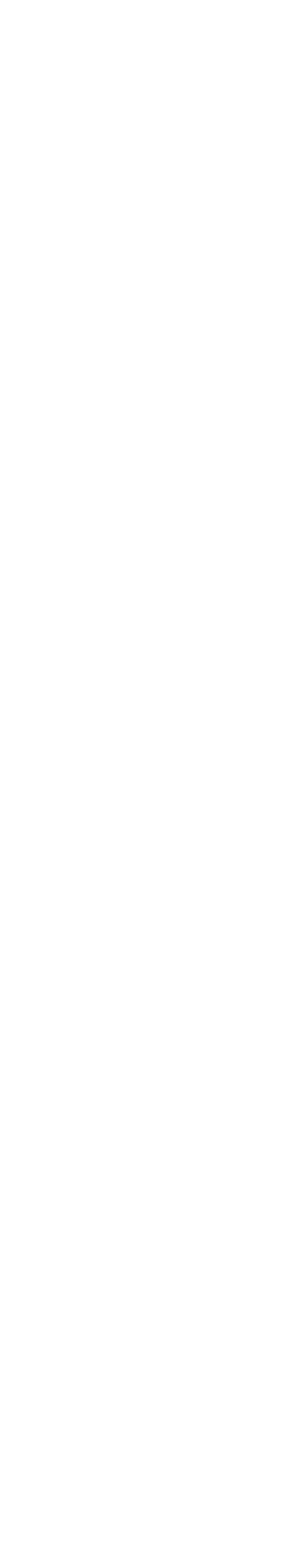
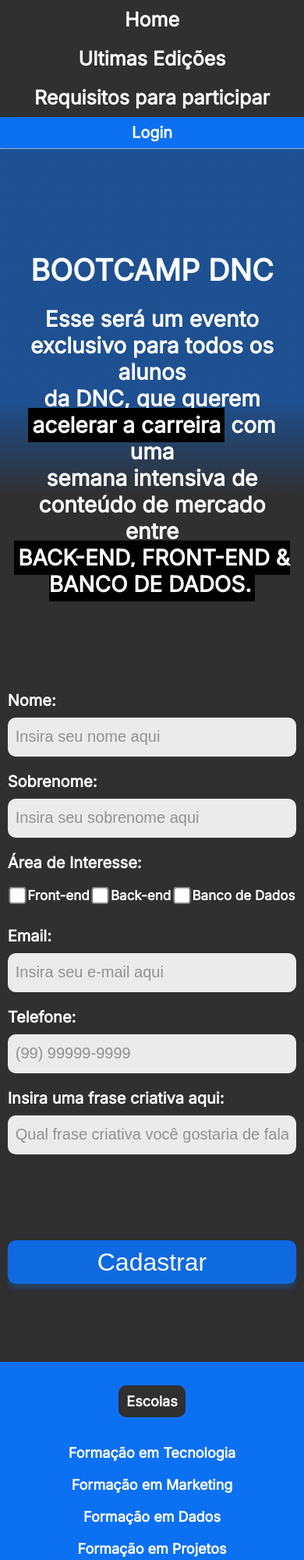
Before and after one commit to bNzz12/bootcamp-dnc, a plain HTML site: page index.html in a window 390 px wide. Shown: the top 2000 px of the page at 78% size. Before the commit the page ends 844 px from the top, so only its background shows below. Drawn offline with Linux system fonts and the light colour scheme.

Commit message:
Adicionando media query no footer

```diff
--- /dev/null
+++ b/estilo.css
@@ -0,0 +1,326 @@
+/* Importação de Fonte */
+@import url('https://fonts.googleapis.com/css2?family=Inter:wght@100;400&display=swap');
+
+
+:root{
+    --azul-dnc: #0C70F2;
+    --preto-dnc: #303030;
+    --cinza-hover: #C9C9C9;
+
+    --fonte-padrao: 'Inter';
+}
+
+
+    body{
+        margin:0px; /* Margem Externa */
+        padding:0px; /* Margem Interna */
+
+        background: linear-gradient(180deg, rgba(12, 112, 242, 0.5) 19.91%, rgba(12, 112, 242, 0) 24.84%), #303030;
+        background-repeat: no-repeat;
+    }
+
+    /* Menu de Navegação Principal */
+    #principal{
+        width:100%;
+        height:100px;
+        background-color: var(--preto-dnc);
+
+        display:flex;
+        justify-content: space-between;
+        align-items: center;
+        border-bottom: 1px solid #BABABA;
+    }
+
+        #menu{
+            display:flex;
+            width:45%;
+            justify-content: space-around;
+            align-items: center;
+
+            margin-left:5%;
+        }
+
+        #principal div a{
+            font-family: var(--fonte-padrao);
+            font-size:25px;
+            font-weight:600;
+            color:white;
+            text-decoration: none;
+        }
+
+        #principal div a:hover{
+            color:var(--cinza-hover);
+        }
+
+        #principal button{
+            margin-right:5%;
+            background-color: var(--azul-dnc);
+            border:0px;
+
+            height:40px;
+            width:80px;
+
+            font-family: var(--fonte-padrao);
+            font-size:20px;
+            font-weight: 600;
+            color:white;
+
+            box-shadow: 3px 2px 4px rgba(12, 112, 242, 0.25);
+            cursor:pointer;
+        }
+
+    /* Seção Principal do site */
+
+    section{
+        display:flex;
+        flex-direction: column;
+        align-items: center;
+
+        margin-top:100px;
+        margin-bottom:100px;
+    }
+
+        header{
+            color:white;
+            font-family: var(--fonte-padrao);
+        }
+
+        header h1{
+            text-transform: uppercase;
+            font-size:80px;
+            font-weight: 900;
+            text-align: center;
+
+            margin-bottom: 20px;
+        }
+
+        header h2{
+            text-align: center;
+            font-size:40px;
+            font-weight: 700;
+
+            margin-bottom: 100px;
+        }
+
+        header .invert{
+            background-color: black;
+            font-weight: bold;
+            padding:5px;
+        }
+
+        /* Formulario */
+
+        form{
+            color:white;
+            font-family: var(--fonte-padrao);
+            font-size:30px;
+            font-weight: 600;
+            width: 600px;
+        }
+
+        .form-group{
+            display: flex;
+            flex-direction: column;
+            margin-top:10px;
+            margin-bottom:10px;
+        }
+
+        form input{
+            border-radius: 10px;
+            height:30px;
+            border:0px;
+            font-size:20px;
+            padding:10px;
+            background-color: rgba(255, 255, 255, 0.9);
+        }
+
+        form label{
+            margin: 10px 0px 10px 0px;
+        }
+
+        form input::placeholder{
+            color: rgba(57, 57, 57, 0.5);
+        }
+
+        .checkbox-itens label{
+            font-size:25px;
+        }
+
+        .checkbox-itens{
+            display:flex;
+            justify-content: space-around;
+            align-items: center;
+        }
+
+        input[type="checkbox"]{
+            transform: scale(1.7);
+        }
+
+        input[type="submit"]{
+            background-color: rgba(12, 112, 242, 0.9);
+            width:100%;
+            height:56px;
+            font-size: 32px;
+            color:white;
+            margin-top:100px;
+            box-shadow: 0px 6px 4px rgba(12, 112, 242, 0.25);
+            cursor:pointer;
+        }
+
+        /* Footer */
+
+        footer{
+            width:100%;
+            background-color:var(--azul-dnc);
+        }
+
+        footer .linha1{
+            display:flex;
+            justify-content: space-around;
+            align-items: center;
+        }
+
+        footer ul{
+            list-style: none;
+            margin:0px;
+            padding:0px;
+
+        }
+
+        footer nav{
+            display:flex;
+            flex-direction: column;
+            align-items: center;
+
+            height: 330px;
+        }
+
+        footer h5{
+            text-align: center;
+            color:white;
+            font-weight: 800;
+            font-size: 18px;
+            font-family: var(--fonte-padrao);
+            background-color: var(--preto-dnc);
+            border-radius: 10px;
+
+            padding:10px 10px 10px 10px;
+            margin-bottom:15px;
+        }
+
+        footer ul li{
+            text-align: center;
+            color:white;
+            font-weight: 600;
+            font-size: 18px;
+            font-family: var(--fonte-padrao);
+
+            margin:20px 0px 20px 0px;
+        }
+
+        footer ul li a{
+            color:white;
+            text-decoration: none;
+        }
+
+        footer ul li a:hover{
+            color:var(--cinza-hover);
+        }
+
+        footer .endereco{
+            font-weight: 600;
+            font-size: 18px;
+            font-family: var(--fonte-padrao);
+            color:white;
+            text-align: center;
+            width:20%;
+        }
+
+        footer .linha2{
+            height:35px;
+            display:flex;
+            justify-content: center;
+            margin:0px;
+            padding:10px
+        }
+
+        footer .linha2 a{
+            font-family: var(--fonte-padrao);
+            font-size: 18px;
+            font-weight: 600;
+            color:white;
+            text-decoration: none;
+            padding:5px;
+        }
+
+        footer .linha2 a:first-child{
+            border-right: 3px solid white;
+        }
+
+        footer .linha2 a:hover{
+            color:var(--cinza-hover);
+        }
+
+@media only screen and (max-width: 600px){
+
+    /* Menu */
+    #principal{
+        flex-direction: column;
+        height:auto;
+    }
+
+    #menu{
+        flex-direction: column;
+        width:100%;
+        margin:0px;
+
+    }
+
+    #menu a{
+        display:flex;
+        align-items: center;
+        height:50px;
+
+    }
+
+    #principal button{
+        width:100%;
+        margin:0px;
+    }
+
+    /* Section */
+
+    section h1{
+        font-size:38px;
+    }
+
+    section h2{
+        font-size:28px;
+        padding-right:15px;
+        padding-left:15px;
+    }
+
+    form{
+        width: 95%;
+        font-size:20px
+    }
+
+    .checkbox-itens label{
+        font-size:17px;
+    }
+
+    /* Footer */
+
+    footer .linha1{
+        flex-direction: column;
+    }
+
+    footer .endereco{
+        width:95%;
+        margin-bottom: 20px;
+    }
+
+
+
+
+}
--- a/index.html
+++ b/index.html
@@ -1,11 +1,129 @@
+<!DOCTYPE html>
 <!DOCTYPE html>
 <html lang="pt-br">
 <head>
     <meta charset="UTF-8">
+    <meta http-equiv="X-UA-Compatible" content="IE=edge">
     <meta name="viewport" content="width=device-width, initial-scale=1.0">
-    <title>BootCamp Dnc</title>
+    <title>Bootcamp DNC</title>
+    <link rel="stylesheet" href="estilo.css">
 </head>
 <body>
+    <nav id="principal">
+        <div id="menu">
+            <a href="">Home</a>
+            <a href="">Ultimas Edições</a>
+            <a href="">Requisitos para participar</a>
+        </div>
+        <button>Login</button>
+    </nav>
+
+    <section>
+        <header>
+            <h1>Bootcamp dnc</h1>
+
+            <h2>
+                Esse será um evento exclusivo para todos os alunos
+                <br>da <b>DNC</b>, que querem <span class="invert">acelerar a carreira</span> com uma
+                <br>semana intensiva de conteúdo de mercado entre
+                <br><span class="invert">BACK-END, FRONT-END & BANCO DE DADOS.</span>
+            </h2>
+
+        </header>
+        <form>
+            <div class="form-group">
+                <label>Nome:</label>
+                <input type="text" placeholder="Insira seu nome aqui">
+            </div>
+
+            <div class="form-group">
+                <label>Sobrenome:</label>
+                <input type="text" placeholder="Insira seu sobrenome aqui">
+            </div>
+
+            <div class="form-group">
+                <label>Área de Interesse:</label>
+                <div class="checkbox-itens">
+                    <input type="checkbox" value="front">
+                    <label>Front-end</label>
+
+                    <input type="checkbox" value="back">
+                    <label>Back-end</label>
+
+                    <input type="checkbox" value="bd">
+                    <label>Banco de Dados</label>
+                </div>
+            </div>
+
+            <div class="form-group">
+                <label>Email:</label>
+                <input type="email" placeholder="Insira seu e-mail aqui">
+            </div>
+
+            <div class="form-group">
+                <label>Telefone:</label>
+                <input type="text" placeholder="(99) 99999-9999">
+            </div>
+
+            <div class="form-group">
+                <label>Insira uma frase criativa aqui:</label>
+                <input type="text" placeholder="Qual frase criativa você gostaria de falar? :)">
+            </div>
+
+            <input type="submit" value="Cadastrar">
+
+        </form>
+
+    </section>
+
+    <footer>
+        <div class="linha1">
+            <nav>
+                <h5>Escolas</h5>
+                <ul>
+                    <li>
+                        <a href="">Formação em Tecnologia</a>
+                    </li>
+                    <li>
+                        <a href="">Formação em Marketing</a>
+                    </li>
+                    <li>
+                        <a href="">Formação em Dados</a>
+                    </li>
+                    <li>
+                        <a href="">Formação em Projetos</a>
+                    </li>
+                    <li>
+                        <a href="">Formação em Produto</a>
+                    </li>
+                </ul>
+            </nav>
+            <nav>
+                <h5>Sobre a DNC</h5>
+                <ul>
+                    <li>
+                        <a href="">História</a>
+                    </li>
+                    <li>
+                        <a href="">Missão e Valores</a>
+                    </li>
+                    <li>
+                        <a href="">Trabalhe Conosco</a>
+                    </li>
+                    <li>
+                        <a href="">Conteúdo Gratuito</a>
+                    </li>
+                </ul>
+            </nav>
+            <div class="endereco">
+                © 2022 DTC Treinamentos & Consultoria LTDA | CNPJ: 27.995.577/0001-37 | R. Justino Cobra, 61 – Vila Ema | São José dos Campos – SP | CEP 12243-030
+            </div>
+        </div>
+        <div class="linha2">
+            <a href="">Termos de Uso</a>
+            <a href="">Política de Privacidade</a>
+        </div>
+    </footer>
 
 </body>
 </html>
```
